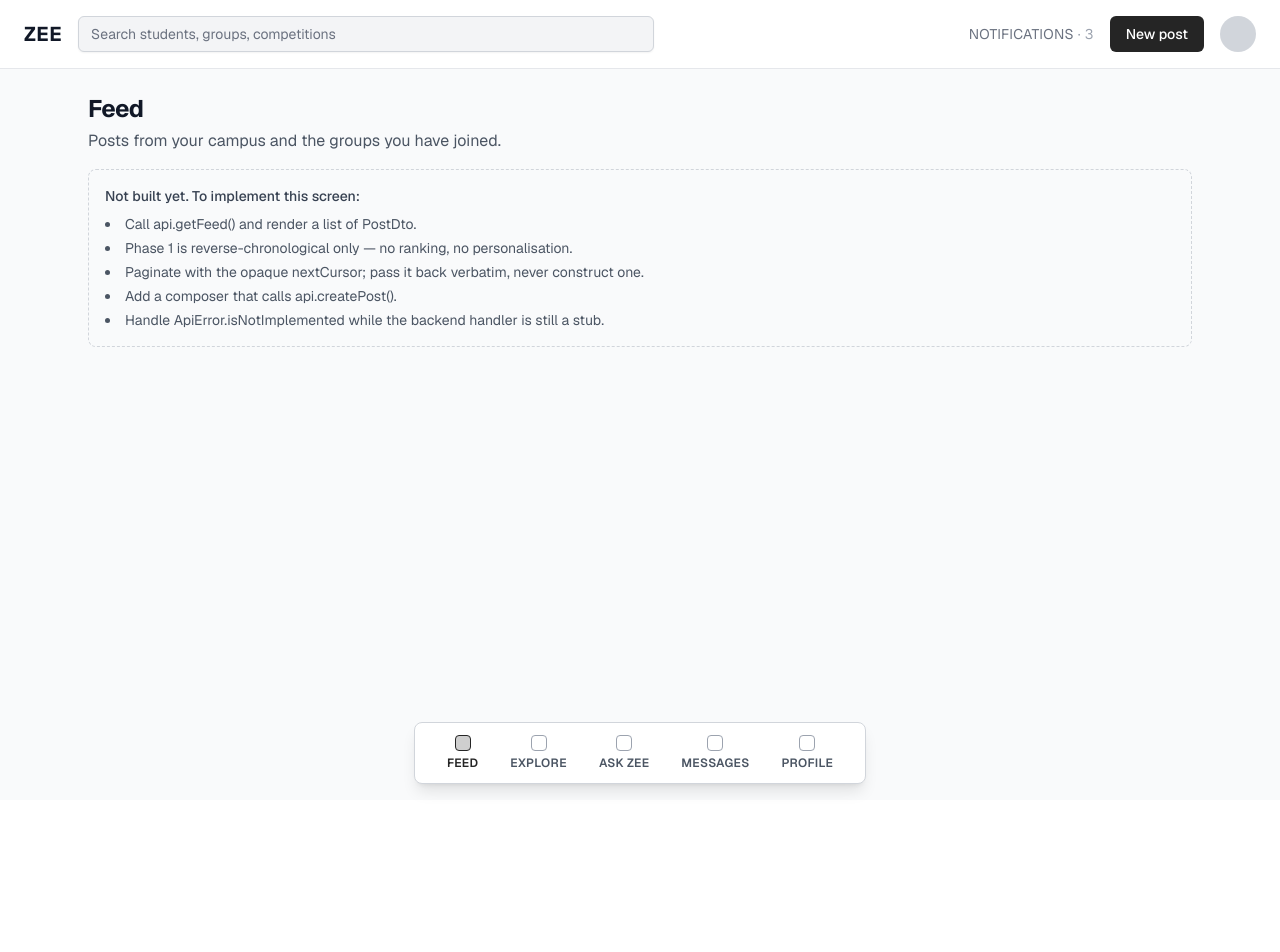
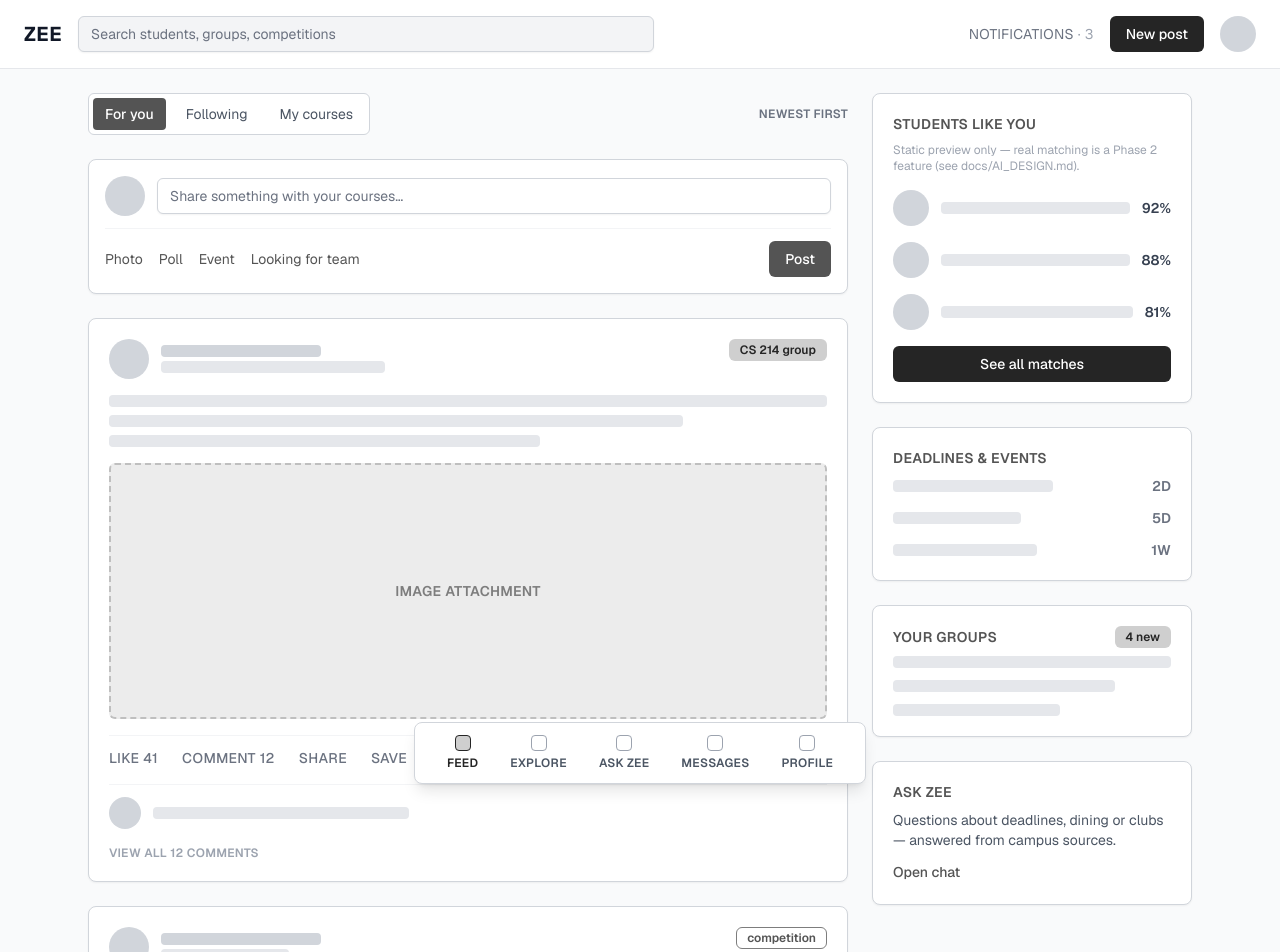
Before and after one commit to dhananjaya-hbc/ZEE-platform, a Next.js app in the folder apps/web/: page /feed in a window 1280 px wide. Shown: the top 952 px of the page. Before the commit the page ends 800 px from the top, so only its background shows below. Built offline with nearby package versions, Linux system fonts and the light colour scheme.

Commit message:
refactor(web): rebuild the feed page on Card, Badge, Button and Input
Static visual mock matching the shared wireframe, now composed from
reusable components instead of one-off inline markup. Students like
you stays an explicitly labelled static preview, not the real Phase 2
AI matching feature.

```diff
--- a/apps/web/src/app/(app)/feed/page.tsx
+++ b/apps/web/src/app/(app)/feed/page.tsx
@@ -1,19 +1,223 @@
-import { PagePlaceholder } from '@/components/PagePlaceholder';
+import type { Metadata } from 'next';
+import { AvatarPlaceholder } from '@/components/AvatarPlaceholder';
+import { SidebarCard } from '@/components/SidebarCard';
+import { SkeletonLine } from '@/components/SkeletonLine';
+import { Badge } from '@/components/ui/badge';
+import { Button } from '@/components/ui/button';
+import { Card } from '@/components/ui/card';
+import { Input } from '@/components/ui/input';
 
-export const metadata = { title: 'Feed' };
+export const metadata: Metadata = { title: 'Feed' };
 
+/**
+ * Feed — static visual mock only.
+ *
+ * Matches the shared wireframe's structure using the "Ink wash" palette and
+ * the shadcn-derived components in src/components/ui/, with placeholder
+ * shapes standing in for real content everywhere the design uses a grey
+ * skeleton bar. Nothing here is wired to the API: no feed query, no post
+ * composer submission, no likes/comments/shares, no notifications, no
+ * search, no groups/events data.
+ *
+ * The "Students like you" panel is a static mock, not the real AI matching
+ * feature (IAiServiceClient.GetRecommendationsAsync) - that stays Phase 2
+ * per docs/AI_DESIGN.md. Every interactive-looking element here (tabs,
+ * composer, buttons) is visual only.
+ *
+ * The header and bottom nav are NOT here - they live in (app)/layout.tsx and
+ * are shared by every page in this route group, so the structure stays
+ * identical across feed, chatbot, groups, messages and profile.
+ */
 export default function FeedPage() {
   return (
-    <PagePlaceholder
-      title="Feed"
-      description="Posts from your campus and the groups you have joined."
-      buildNotes={[
-        'Call api.getFeed() and render a list of PostDto.',
-        'Phase 1 is reverse-chronological only — no ranking, no personalisation.',
-        'Paginate with the opaque nextCursor; pass it back verbatim, never construct one.',
-        'Add a composer that calls api.createPost().',
-        'Handle ApiError.isNotImplemented while the backend handler is still a stub.',
-      ]}
-    />
+    <div className="grid grid-cols-1 gap-6 lg:grid-cols-[1fr_320px]">
+      {/* Main column */}
+      <div className="flex flex-col gap-6">
+        {/* Tabs + sort */}
+        <div className="flex items-center justify-between">
+          <div className="flex gap-2 rounded-md border border-gray-300 bg-white p-1 text-sm dark:border-gray-700 dark:bg-gray-900">
+            <span className="rounded bg-brand-600 px-3 py-1.5 font-medium text-white">
+              For you
+            </span>
+            <span className="px-3 py-1.5 text-gray-600 dark:text-gray-400">Following</span>
+            <span className="px-3 py-1.5 text-gray-600 dark:text-gray-400">My courses</span>
+          </div>
+          <span className="text-xs font-semibold uppercase tracking-wide text-gray-500">
+            Newest first
+          </span>
+        </div>
+
+        {/* Composer */}
+        <Card className="flex flex-col gap-3 p-4">
+          <div className="flex items-center gap-3">
+            <AvatarPlaceholder size="lg" />
+            <Input type="text" placeholder="Share something with your courses…" />
+          </div>
+          <div className="flex items-center justify-between border-t border-gray-100 pt-3 text-sm dark:border-gray-800">
+            <div className="flex gap-4 text-brand-600">
+              <span>Photo</span>
+              <span>Poll</span>
+              <span>Event</span>
+              <span>Looking for team</span>
+            </div>
+            <Button className="bg-brand-600 hover:bg-brand-700">Post</Button>
+          </div>
+        </Card>
+
+        {/* Post: with image attachment */}
+        <Card className="flex flex-col gap-4 p-5">
+          <div className="flex items-start justify-between">
+            <div className="flex items-center gap-3">
+              <AvatarPlaceholder size="lg" />
+              <div className="flex flex-col gap-1">
+                <SkeletonLine className="w-40 bg-gray-300 dark:bg-gray-700" />
+                <SkeletonLine className="w-56" />
+              </div>
+            </div>
+            <Badge className="bg-brand-100 text-brand-700 dark:bg-gray-800 dark:text-gray-300">
+              CS 214 group
+            </Badge>
+          </div>
+
+          <div className="flex flex-col gap-2">
+            <SkeletonLine className="w-full" />
+            <SkeletonLine className="w-4/5" />
+            <SkeletonLine className="w-3/5" />
+          </div>
+
+          <div className="flex h-64 items-center justify-center rounded-md border-2 border-dashed border-brand-500/40 bg-brand-100/40 text-sm font-semibold uppercase tracking-wide text-brand-500 dark:bg-gray-800">
+            Image attachment
+          </div>
+
+          <div className="flex gap-6 border-t border-gray-100 pt-3 text-sm font-medium uppercase tracking-wide text-gray-500 dark:border-gray-800">
+            <span>Like 41</span>
+            <span>Comment 12</span>
+            <span>Share</span>
+            <span>Save</span>
+          </div>
+
+          <div className="flex items-center gap-3 border-t border-gray-100 pt-3 dark:border-gray-800">
+            <AvatarPlaceholder size="sm" />
+            <SkeletonLine className="w-64" />
+          </div>
+          <span className="text-xs font-semibold uppercase tracking-wide text-gray-400">
+            View all 12 comments
+          </span>
+        </Card>
+
+        {/* Post: competition / team recruiting */}
+        <Card className="flex flex-col gap-4 p-5">
+          <div className="flex items-start justify-between">
+            <div className="flex items-center gap-3">
+              <AvatarPlaceholder size="lg" />
+              <div className="flex flex-col gap-1">
+                <SkeletonLine className="w-40 bg-gray-300 dark:bg-gray-700" />
+                <SkeletonLine className="w-32" />
+              </div>
+            </div>
+            <Badge variant="outline" className="border-brand-500 text-brand-600">
+              competition
+            </Badge>
+          </div>
+
+          <div className="flex flex-col gap-2">
+            <SkeletonLine className="w-full" />
+            <SkeletonLine className="w-3/4" />
+          </div>
+
+          <div className="flex gap-2 text-sm">
+            <span className="rounded-md bg-gray-100 px-3 py-1 dark:bg-gray-800">
+              need 1 backend
+            </span>
+            <span className="rounded-md bg-gray-100 px-3 py-1 dark:bg-gray-800">
+              need 1 designer
+            </span>
+          </div>
+
+          <div className="flex gap-3">
+            <Button className="bg-brand-600 hover:bg-brand-700">Join team</Button>
+            <Button variant="outline">View competition</Button>
+          </div>
+
+          <div className="flex gap-6 border-t border-gray-100 pt-3 text-sm font-medium uppercase tracking-wide text-gray-500 dark:border-gray-800">
+            <span>Like 18</span>
+            <span>Comment 5</span>
+            <span>Share</span>
+          </div>
+        </Card>
+      </div>
+
+      {/* Sidebar */}
+      <aside className="flex flex-col gap-6">
+        <SidebarCard title="Students like you">
+          <p className="text-xs text-gray-400">
+            Static preview only — real matching is a Phase 2 feature (see
+            docs/AI_DESIGN.md).
+          </p>
+
+          <ul className="mt-4 flex flex-col gap-4">
+            {[92, 88, 81].map((score) => (
+              <li key={score} className="flex items-center gap-3">
+                <AvatarPlaceholder size="md" />
+                <SkeletonLine className="flex-1" />
+                <span className="text-sm font-semibold text-gray-700 dark:text-gray-300">
+                  {score}%
+                </span>
+              </li>
+            ))}
+          </ul>
+
+          <Button className="mt-4 w-full bg-brand-700 hover:bg-brand-600">
+            See all matches
+          </Button>
+        </SidebarCard>
+
+        <SidebarCard title="Deadlines & events">
+          <ul className="flex flex-col gap-3 text-sm">
+            {[
+              { width: 'w-40', due: '2D' },
+              { width: 'w-32', due: '5D' },
+              { width: 'w-36', due: '1W' },
+            ].map(({ width, due }) => (
+              <li key={due} className="flex items-center justify-between">
+                <SkeletonLine className={width} />
+                <span className="font-semibold text-gray-500">{due}</span>
+              </li>
+            ))}
+          </ul>
+        </SidebarCard>
+
+        <SidebarCard
+          title="Your groups"
+          action={
+            <Badge className="bg-brand-100 text-brand-700 dark:bg-gray-800 dark:text-gray-300">
+              4 new
+            </Badge>
+          }
+        >
+          <ul className="flex flex-col gap-3">
+            <li>
+              <SkeletonLine className="w-full" />
+            </li>
+            <li>
+              <SkeletonLine className="w-4/5" />
+            </li>
+            <li>
+              <SkeletonLine className="w-3/5" />
+            </li>
+          </ul>
+        </SidebarCard>
+
+        <SidebarCard title="Ask ZEE">
+          <p className="text-sm text-gray-600 dark:text-gray-400">
+            Questions about deadlines, dining or clubs — answered from campus
+            sources.
+          </p>
+          <Button variant="link" className="mt-3 h-auto p-0 text-brand-600">
+            Open chat
+          </Button>
+        </SidebarCard>
+      </aside>
+    </div>
   );
 }
```
